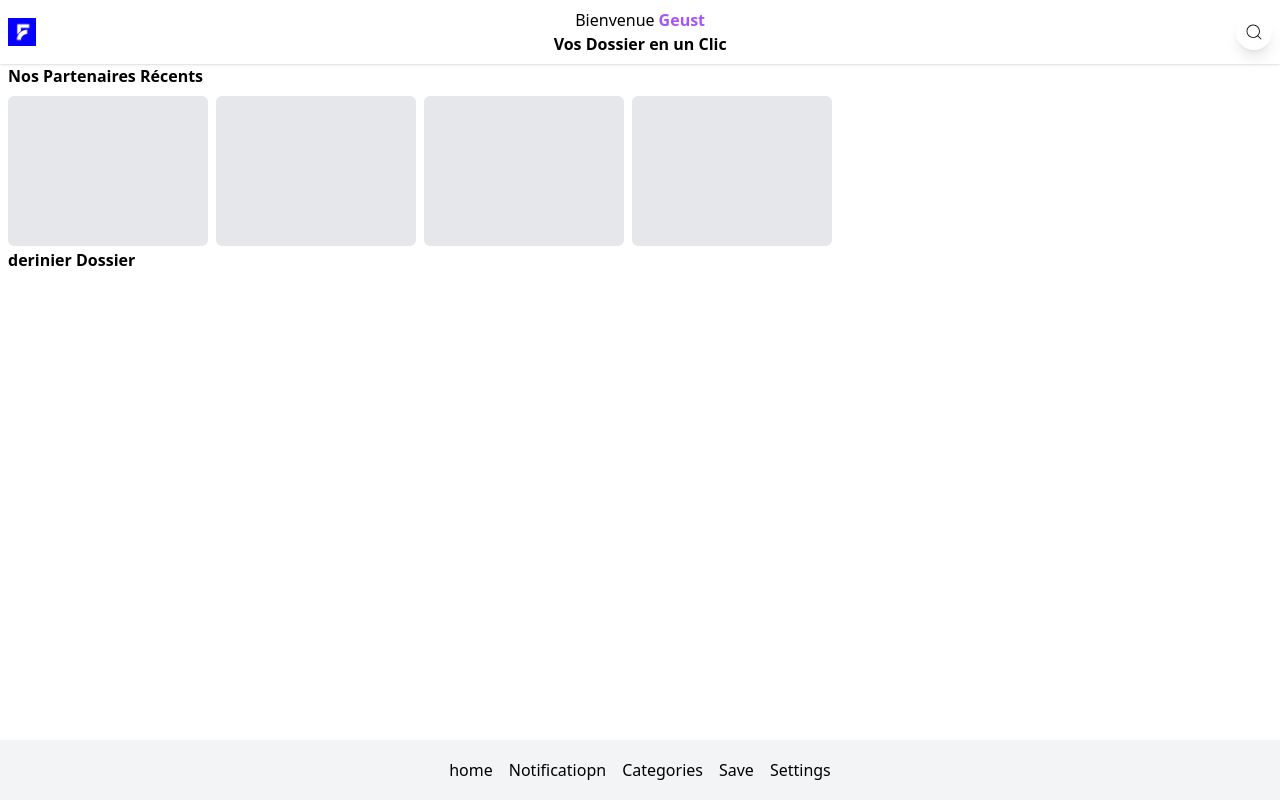
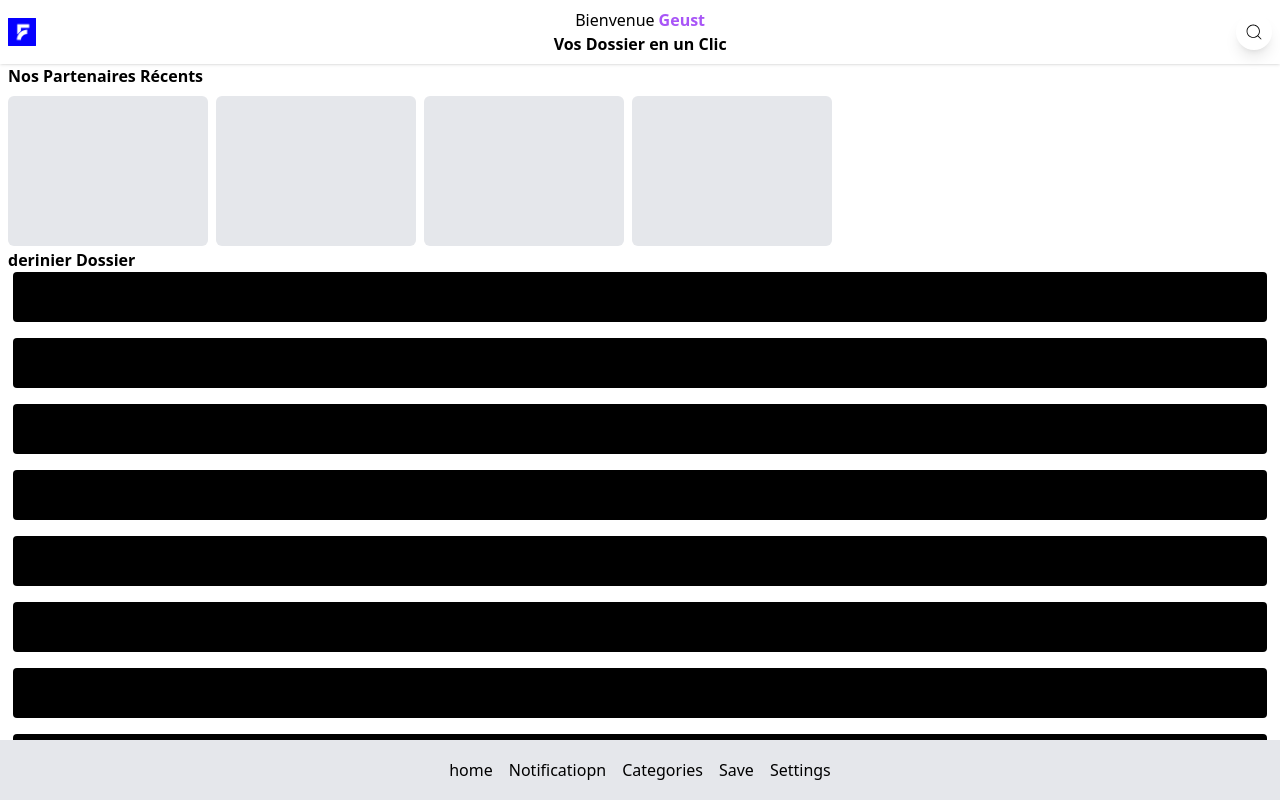
Before and after one commit to imadbenmadi/Djezzy-Event, a React (Vite) app: page / in a window 1280 px wide. Built offline with nearby package versions, Linux system fonts and the light colour scheme.

Commit message:
init latest

```diff
--- a/src/App.jsx
+++ b/src/App.jsx
@@ -8,7 +8,7 @@ export default function App() {
                 <Outlet />
             </div>
             <div
-                className=" bg-gray-100  w-full h-[60px] absolute bottom-0 flex  items-center justify-center gap-4 z-50
+                className=" bg-gray-200  w-full h-[60px] absolute bottom-0 flex  items-center justify-center gap-4 z-50
       "
             >
                 <div>home </div>
--- a/src/Components/HomeComponents/Latest.jsx
+++ b/src/Components/HomeComponents/Latest.jsx
@@ -4,12 +4,15 @@ export default function Latest() {
   return (
       <div>
           <div className=" ml-2 font-bold">derinier Dossier </div>
-          <div className=" flex flex-col ">
-              <div></div>
-              <div></div>
-              <div></div>
-              <div></div>
-              <div></div>
+          <div className=" flex flex-col gap-4 ">
+              <div className=" w-[98%] h-[50px] m-auto rounded bg-black"></div>
+              <div className=" w-[98%] h-[50px] m-auto rounded bg-black"></div>
+              <div className=" w-[98%] h-[50px] m-auto rounded bg-black"></div>
+              <div className=" w-[98%] h-[50px] m-auto rounded bg-black"></div>
+              <div className=" w-[98%] h-[50px] m-auto rounded bg-black"></div>
+              <div className=" w-[98%] h-[50px] m-auto rounded bg-black"></div>
+              <div className=" w-[98%] h-[50px] m-auto rounded bg-black"></div>
+              <div className=" w-[98%] h-[50px] m-auto rounded bg-black"></div>
           </div>
       </div>
   );
```
